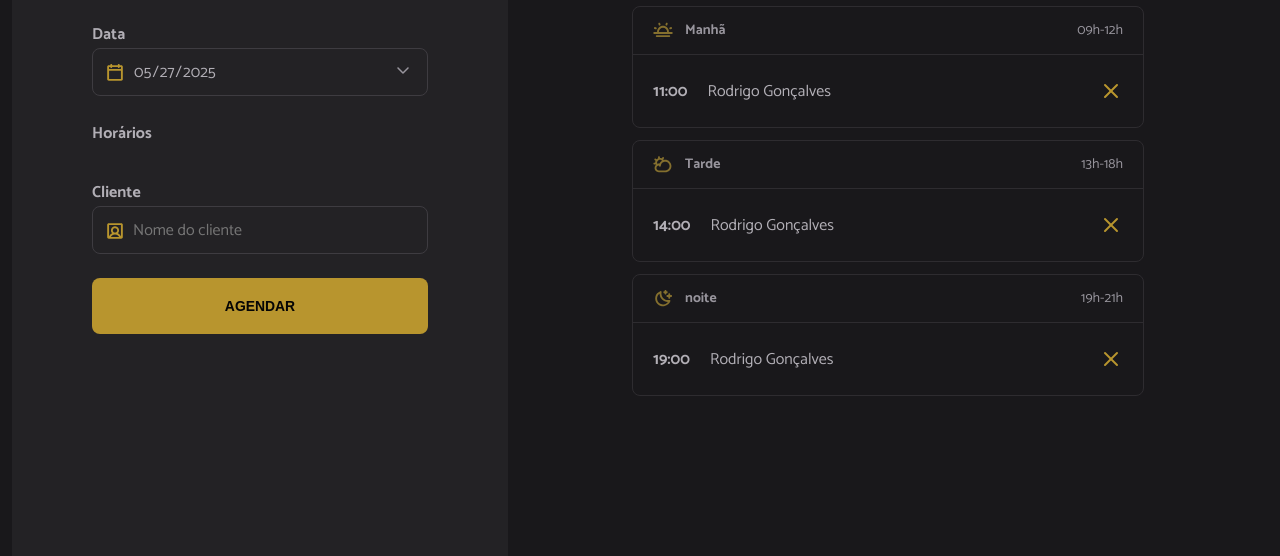
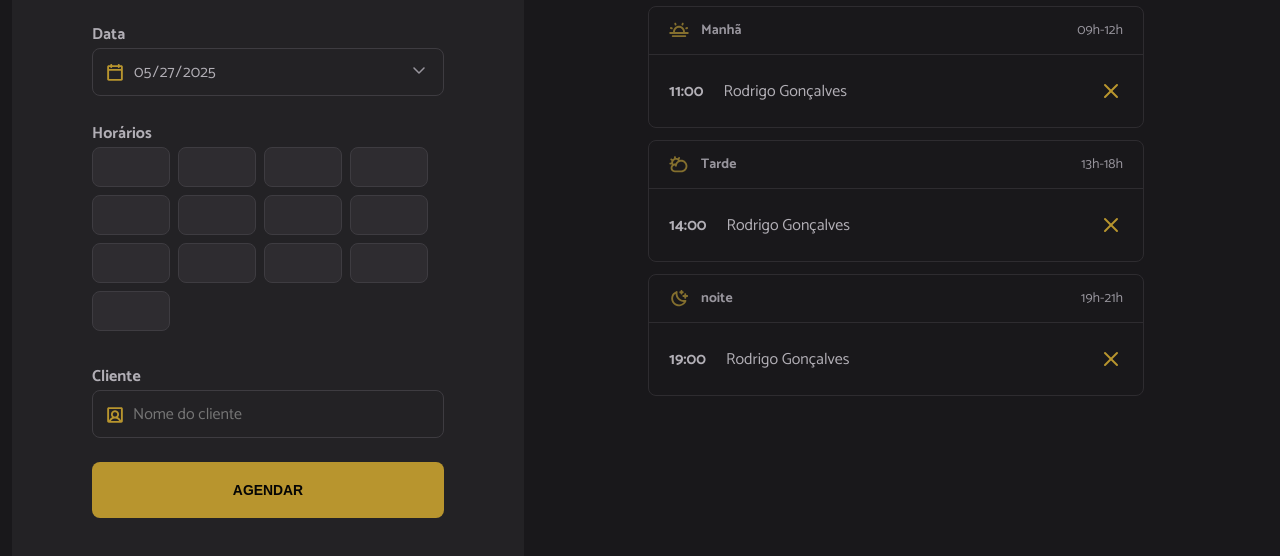
Before and after one commit to lucca713/hairday, a website built with webpack: page hairday-template-main/index.html in a window 1280 px wide. Shown: the part 180-736 px from the top of the page. Built offline with nearby package versions, Linux system fonts and the light colour scheme.

Commit message:
configurando a classe horas

```diff
--- a/hairday-template-main/index.html
+++ b/hairday-template-main/index.html
@@ -14,7 +14,7 @@
     <link rel="icon" href="./src/assets/scissors.svg" />
 
     <link rel="stylesheet" href="./src//styles/index.css" />
-
+    <script src="https://ajax.googleapis.com/ajax/libs/jquery/3.7.1/jquery.min.js"></script>
     <title>Hair Day</title>
   </head>
   <body>
--- a/hairday-template-main/src/modules/form/hours-load.js
+++ b/hairday-template-main/src/modules/form/hours-load.js
@@ -1,13 +1,15 @@
 //importar os horarios de abertura
 import { openingHours } from "../../utils/opening_hours.js"
 import dayjs from "dayjs";
+
+const hours = document.getElementById("hours")
 
 export function hoursLoad({ date }){
 
     const opening = openingHours.map((hours) =>{
         const [scheduleHour] = hours.split(":")
 
-
+        console.log(hours)
         //adicionar a hora nas datas e verificar se esta no passado
 
         const isHourPast = dayjs(date).add(scheduleHour, "hour").isAfter(dayjs())
@@ -15,13 +17,18 @@ export function hoursLoad({ date }){
 
         //definir se o horario esta vago
 
-
-
         return{
             scheduleHour,
             available : isHourPast,
         }
     })
+    console.log(opening)
+    opening.forEach(({hour, available})=>{
+        const li = document.createElement("li")
+        li.classList.add("hour")
+        li.classList.add(available ? "hour-available" : "hour-unavailable")
 
-    console.log(opening)
+        li.textContent = hour
+        hours.append(li)
+    })
 }
```
